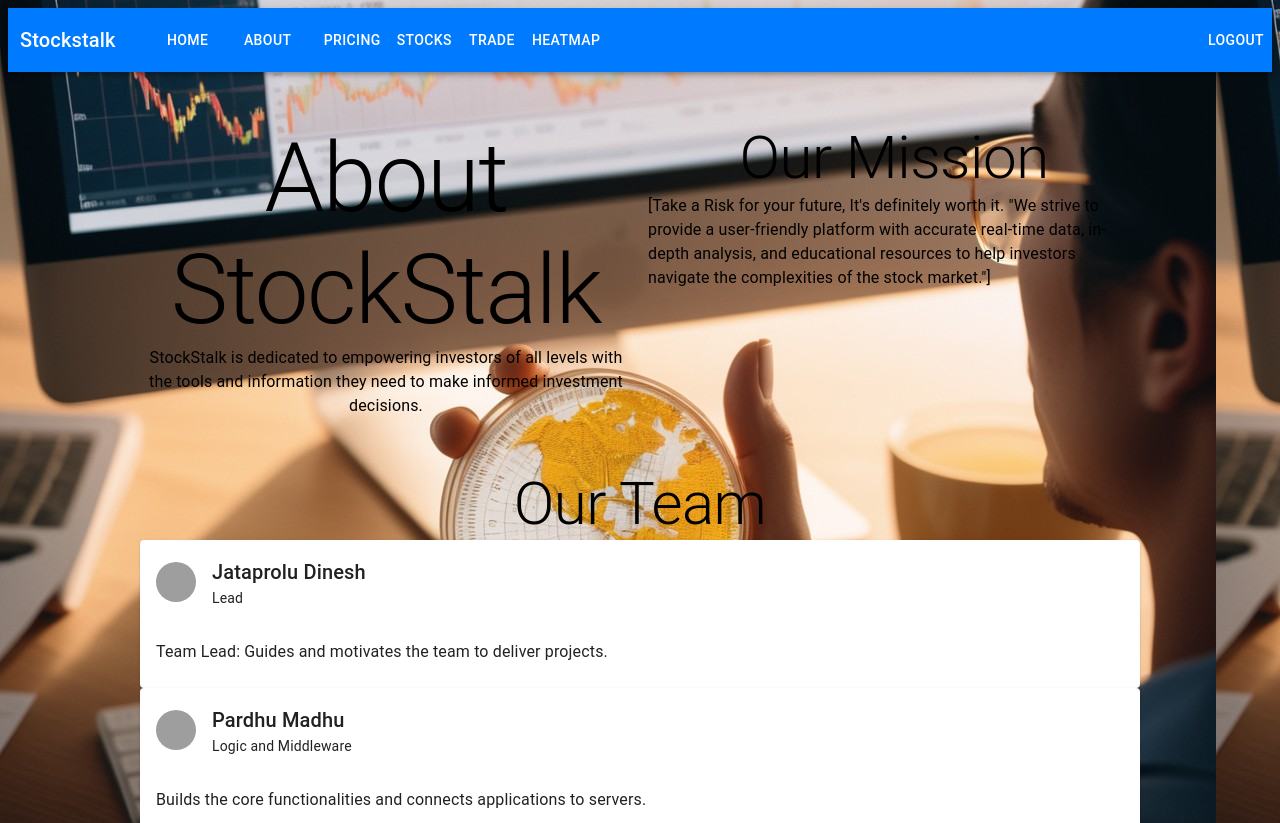
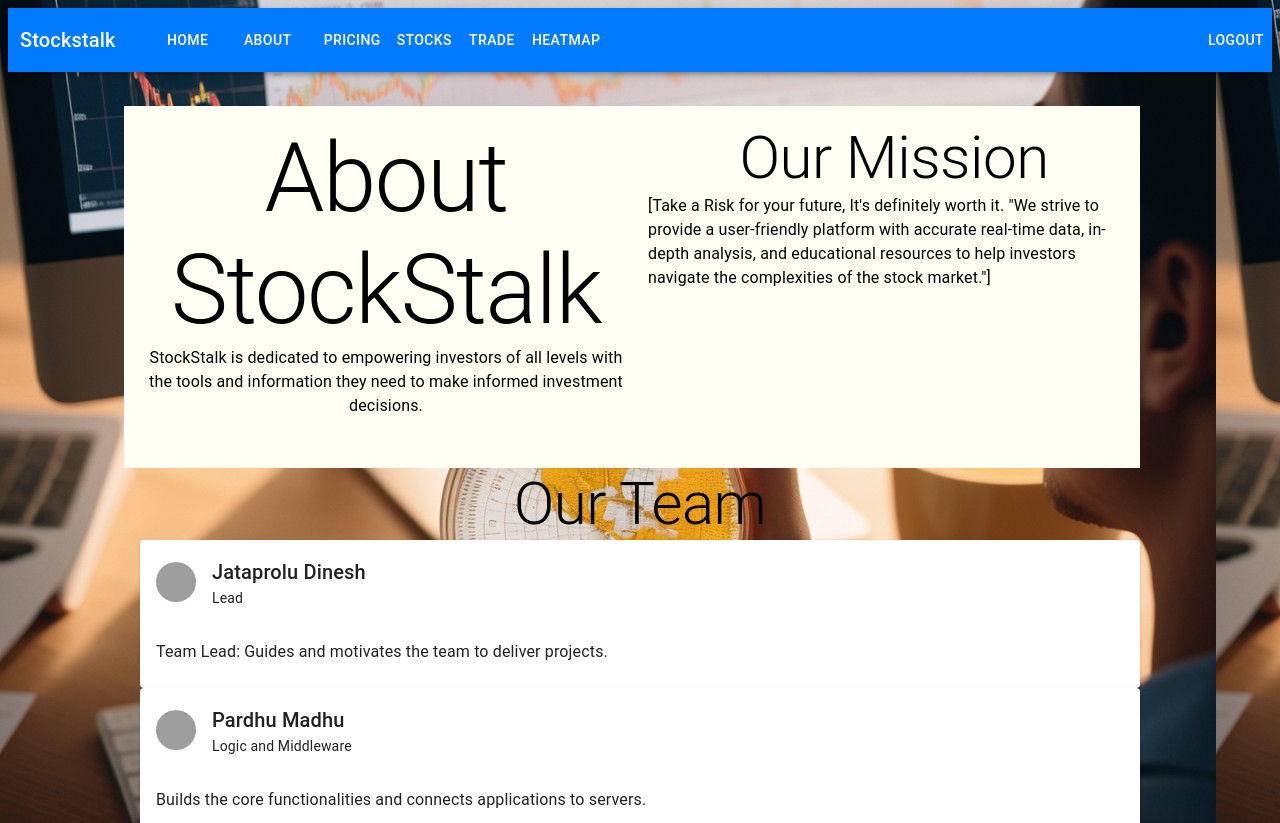
Before and after one commit to Dinesh31747/StockExchangeFinal, a React (Create React App) app: page /about in a window 1280 px wide. Shown: the top 823 px of the page. Built offline with nearby package versions, Linux system fonts and the light colour scheme; grey boxes are pictures that could not be loaded.

Commit message:
Changes were made

```diff
--- a/src/components/About.js
+++ b/src/components/About.js
@@ -9,7 +9,7 @@ function About() {
 <>
 <NavAfter/>
 <div className="about-container">
-  <Grid container spacing={2}>
+  <Grid container spacing={2}style={{backgroundColor:'#FFFFF4'}}>
     <Grid item xs={12} md={6}>
       <div className="about-intro">
         <Typography variant="h1" component="h1" align="center">
@@ -20,7 +20,7 @@ function About() {
         </Typography>
       </div>
     </Grid>
-    <Grid item xs={12} md={6}>
+    <Grid item xs={12} md={6} style={{backgroundColor:'#FFFFF4'}}>
       <div className="about-mission">
         <Typography variant="h2" component="h2" align="center">
           Our Mission
--- a/src/components/Stocks.js
+++ b/src/components/Stocks.js
@@ -78,7 +78,7 @@ const Stocks = () => {
   };
 
   return (
-    <Box sx={{ display: 'flex', flexDirection: 'column', minHeight: '100vh', backgroundColor: 'background.default' }}>
+    <Box sx={{ display: 'flex', flexDirection: 'column', minHeight: '100vh', backgroundColor: '#FFFFF4' }}>
       <AppBar position="static" color="primary">
         <NavAfter />
       </AppBar>
```
